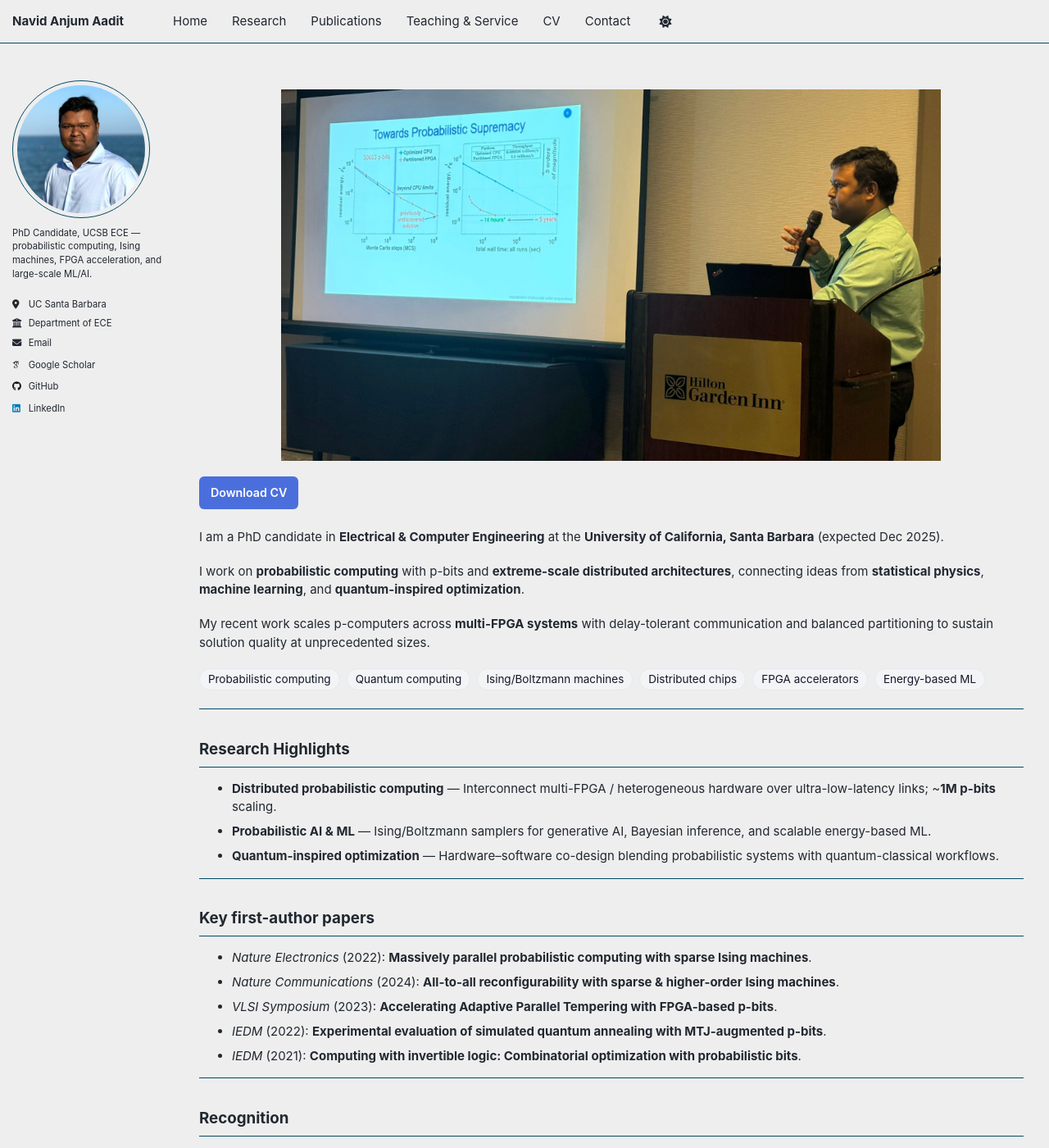
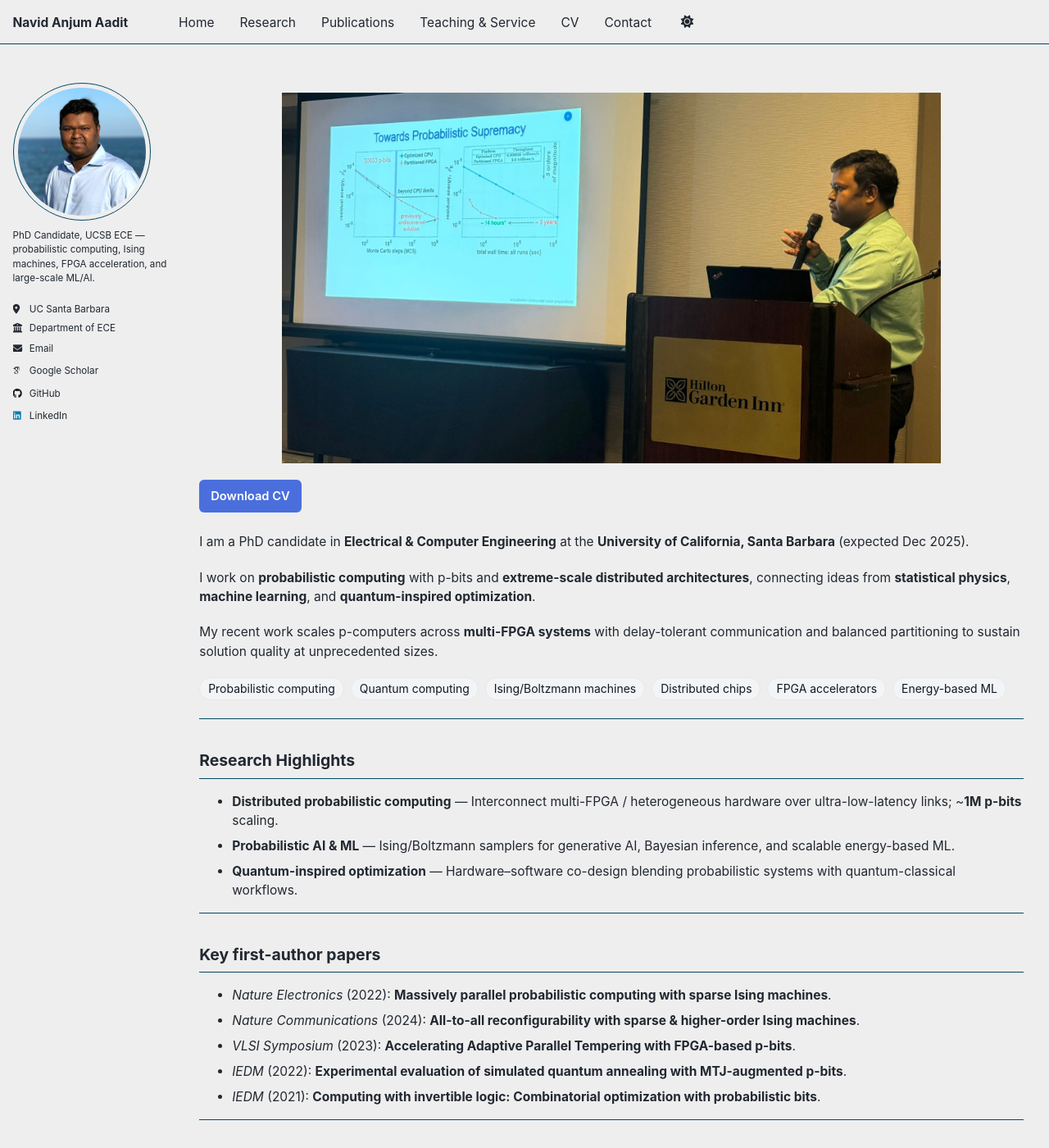
Before and after one commit to navidaadit/navidaadit.github.io, a Jekyll site: the page built from _pages/about.md, in a window 1280 px wide and 1400 px high. Shown: the whole window at 82% size. Built offline with Jekyll 4.4.1, drawn with Linux system fonts in a browser that asks for light colours; some web fonts are replaced.

Commit message:
Update _custom.scss

```diff
--- a/_sass/_custom.scss
+++ b/_sass/_custom.scss
@@ -231,4 +231,4 @@ body.dark,
 }
 
 /* ===== ONE-LINE GLOBAL FONT SHRINK ===== */
-html { font-size: 15px; }
+html { font-size: 15.5px; }
```
